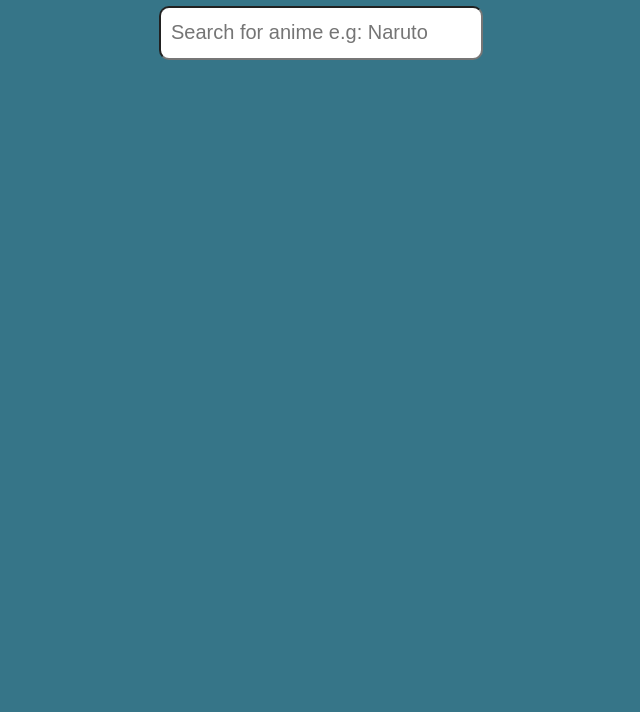
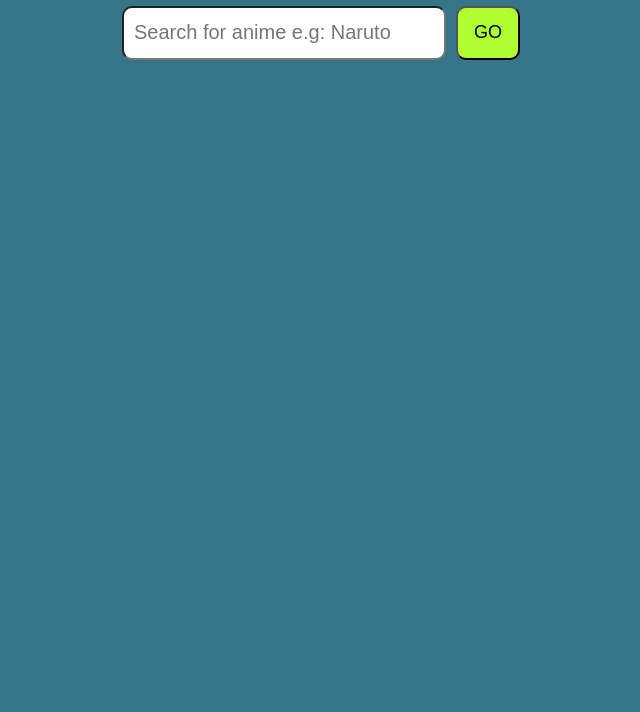
Before and after one commit to iammarmirza/Learning-JavaScript, a plain HTML site: page Projects/anime-site/index.html in a window 1280 px wide. Shown: the part 88-800 px from the top of the page, without its empty margins (319-959 px from the left). Drawn offline with Linux system fonts and the light colour scheme.

Commit message:
Added a search button and optimized code further

```diff
--- a/Projects/anime-site/index.html
+++ b/Projects/anime-site/index.html
@@ -8,7 +8,10 @@
 </head>
 <body>
     <h1 class="main-heading">Try out the anime search API</h1>
-    <input type="text" id="searchbox" placeholder="Search for anime e.g: Naruto">
+    <div class="searchbox-holder">
+        <input type="text" id="searchbox" placeholder="Search for anime e.g: Naruto">
+        <button id="search-button">GO</button>
+    </div>
     <div class="card-holder">
     </div>
 </body>
--- a/Projects/anime-site/script.js
+++ b/Projects/anime-site/script.js
@@ -1,4 +1,5 @@
 const searchBox = document.getElementById('searchbox');
+const searchButton = document.getElementById('search-button')
 const cardHolder = document.querySelector('.card-holder')
 const BASE_URL = 'https://api.jikan.moe/v4/anime';
 
@@ -20,8 +21,7 @@ function makeRequest(url) {
     });
 }
 
-searchBox.addEventListener('keypress', function (e) {
-    if (e.key === 'Enter' && searchBox.value !== "") {
+function searchAnime() {
     cardHolder.innerHTML = '';
     requestUrl = `${BASE_URL}?q=${searchBox.value}`;
     makeRequest(requestUrl)
@@ -54,4 +54,15 @@ searchBox.addEventListener('keypress', function (e) {
             alert('Some Error has occurred');
         });
 }
+
+searchBox.addEventListener('keypress', function (e) {
+    if (e.key === 'Enter' && searchBox.value !== "") {
+        searchAnime()
+    }
 });
+
+searchButton.addEventListener('click', function () {
+    if (searchBox.value !== "") {
+        searchAnime()
+    }
+});
--- a/Projects/anime-site/style.css
+++ b/Projects/anime-site/style.css
@@ -47,3 +47,17 @@ body{
     text-align: center;
     margin-top: 8px;
 }
+
+.searchbox-holder {
+    display: flex;
+    justify-content: center;
+    gap: 10px;
+}
+
+#search-button {
+    background-color: greenyellow;
+    color: black;
+    font-size: 18px;
+    border-radius: 10px;
+    padding: 0px 16px;
+}
```
Lines whose indentation alone changed are shown as unchanged.
